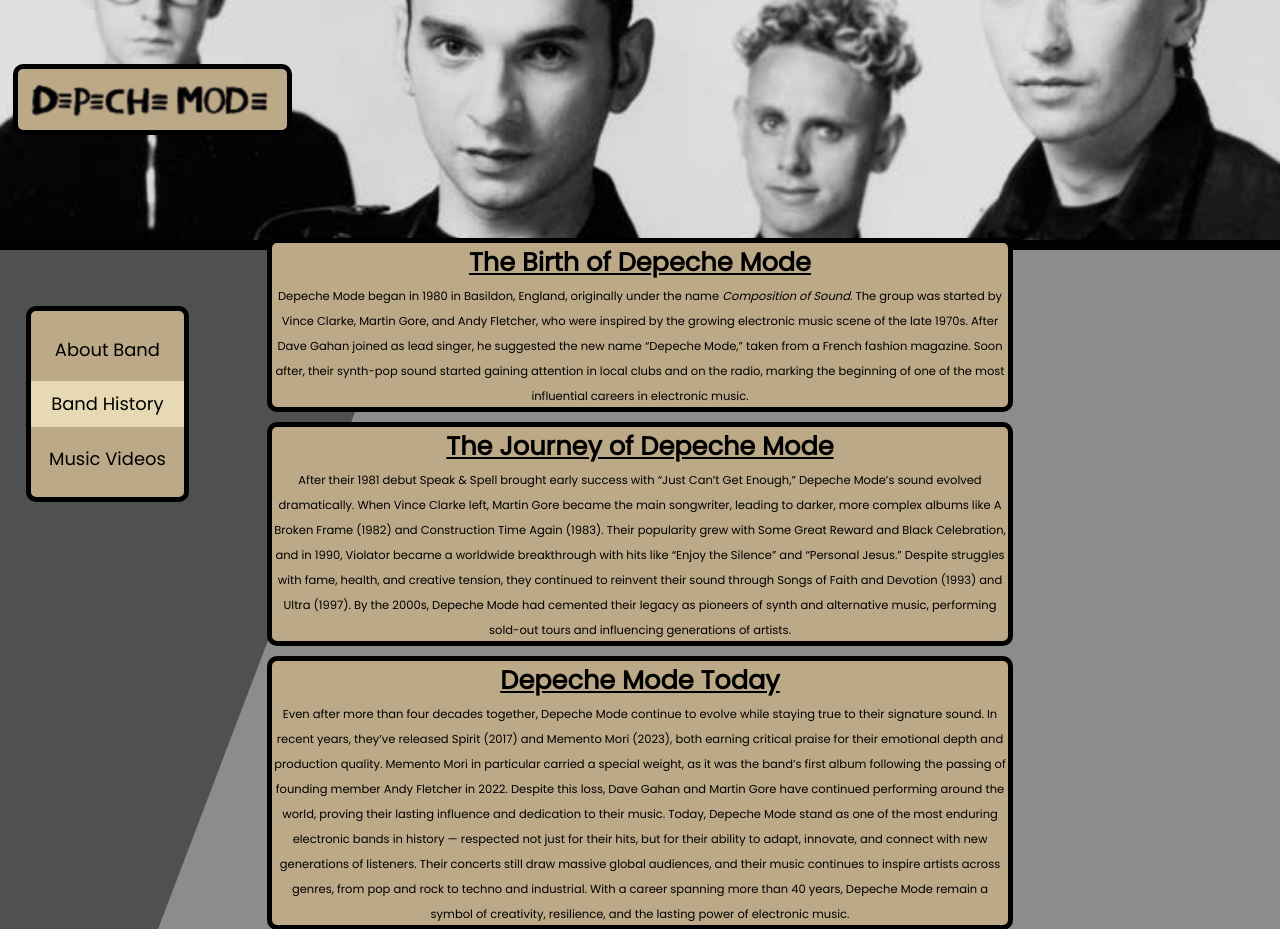
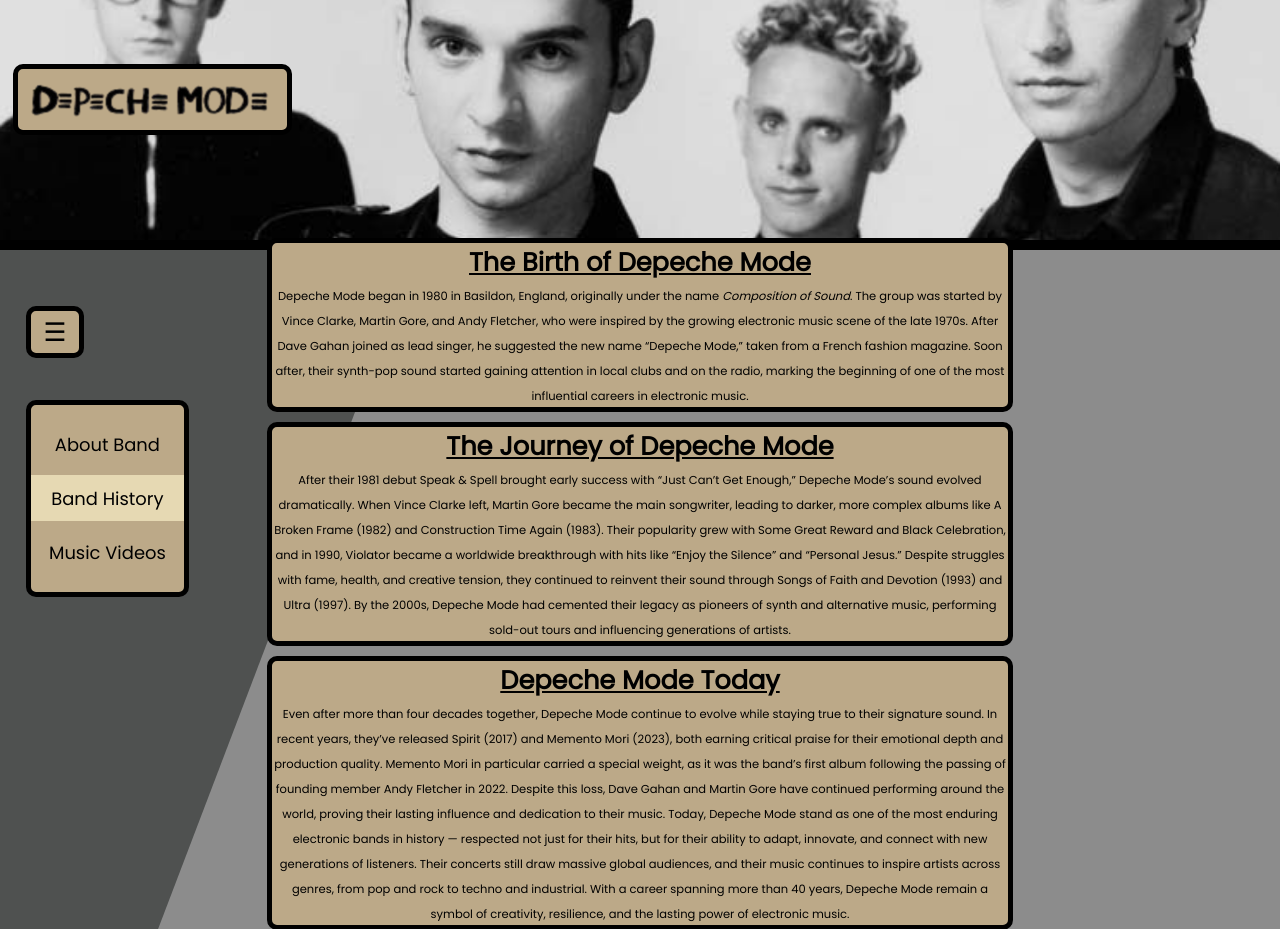
Before and after one commit to 28Noob/DM-Wiki-Website, a Flask app: page /history in a window 1280 px wide. Shown: the top 929 px of the page. Run offline with Flask 3, Linux system fonts and the light colour scheme.

Commit message:
Used JavaScript to make navbar expandable and collapsible

```diff
--- a/static/style.css
+++ b/static/style.css
@@ -23,41 +23,57 @@
   width: 20%;
   background-color:#bca988;
 }
-.sidebar {
+#navbar-toggle {
+  position: absolute;
+  top: 38.2vh;
+  left: 2vw;
+  z-index: 20;
+  padding: 0.5vw 1vw;
+  font-size: 2vw;
+  cursor: pointer;
+  background-color: #bca988;
+  border: 5px solid black;
+  border-radius: 10px;
+}
+.navbar {
   position: absolute;
   background-color: #bca988;
   border: 5px solid black;
   border-radius: 10px;
   width: 12vw;
-  top: 38.2vh;
+  top: 50vh;
   left: 2vw;
   z-index: 10;
   overflow: hidden;
+  transition: transform 0.3s ease;
 }
-.sidebar .navlinks ul {
+.navbar.collapsed {
+  transform: translateX(-120%)
+}
+.navbar .navlinks ul {
   list-style-type: none;
   text-align: center;
   padding: 0;
 }
-.sidebar .navlinks li {
+.navbar .navlinks li {
   margin-bottom: 1vh;
   font-size: 1.4vw;
 }
-.sidebar .navlinks a {
+.navbar .navlinks a {
   display: block;
   padding: 1.2vh 2vh;
   text-decoration: none;
   color: black;
   transition: background-color 0.3s, transform 0.3s;
 }
-.sidebar .navlinks a:hover {
+.navbar .navlinks a:hover {
   background-color: #d7c8a5;
   transform: scale(1.05);
 }
-.sidebar .navlinks a.active {
+.navbar .navlinks a.active {
   background-color: #e6d9b3;
 }
-.sidebar .navlinks a:active {
+.navbar .navlinks a:active {
   background-color: #9b8b65;
   transition: background-color 0s;
 }
--- a/templates/layout.html
+++ b/templates/layout.html
@@ -10,13 +10,14 @@
     <link rel="icon" type="image/x-icon" href="static/images/favicon.jpg">
 </head>
 <body>
-
     <div class="background-triangle"></div>
     <img class="banner" src="static/images/banner.png" alt="DM Wiki Banner">
     <!--logo that appears on every page. will take the user to the home page when clicked-->
     <a href="{{ url_for('home') }}"><img class="logo" src="static/images/logo.png" alt="DM Wiki Logo"></a>
+    <!--set button for navbar adjustability-->
+    <button id="navbar-toggle">☰</button>
     <!--side navigation bar. highlights the user's active page by using "active" class-->
-    <nav class="sidebar">
+    <nav class="navbar">
         <div class="navlinks">
             <ul>
                 <li><a href="{{ url_for('about_band') }}" class="{%if active_page=='about_band' %}active{% endif %}">About Band</a></li>
@@ -44,5 +45,14 @@
 
         <p class="copyright">© Copyright Fibitius Chan 2025</p>
     </footer>
+<!--use JavaScript to make navbar expandable and collapsible by making the button functional-->
+<script>
+    const toggleBtn = document.getElementById('navbar-toggle');
+    const navbar = document.querySelector('.navbar');
+
+    toggleBtn.addEventListener('click', () => {
+        navbar.classList.toggle('collapsed');
+    });
+</script>
 </body>
 </html>
```
